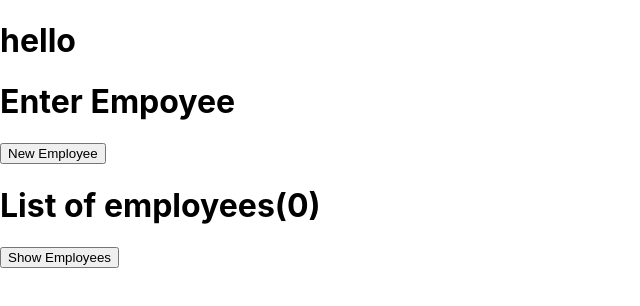
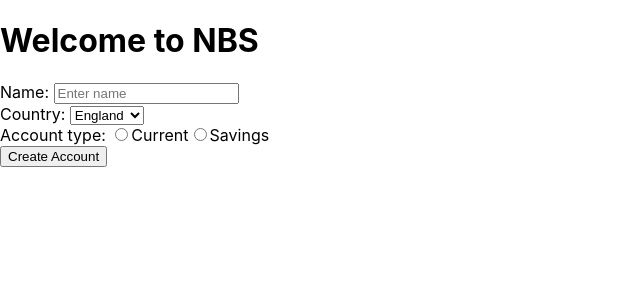
Before and after one commit to Sad-0ld-GIT/fullStackProject, a React (Create React App) app in the folder frontend/: page / in a window 1280 px wide. Shown: the top 306 px of the page, without its empty margins (0-640 px from the left). Built offline with nearby package versions, Linux system fonts and the light colour scheme.

Commit message:
react project updated

```diff
--- a/frontend/src/App.js
+++ b/frontend/src/App.js
@@ -1,14 +1,16 @@
-import logo from './logo.svg';
+// import logo from './logo.svg';
 import './App.css';
-import ShowAllEmployees from './ShowAllEmployees';
-import NewEmployee from './NewEmployee';
+// import ShowAllEmployees from './ShowAllEmployees';
+// import NewEmployee from './NewEmployee';
+import CreateAccount from './CreateAccount';
 
 function App() {
   return (
     <div>
-      <h1> hello </h1>
-      <NewEmployee/>
-      <ShowAllEmployees/>
+      <h1> Welcome to NBS </h1>
+      {/* <NewEmployee/> */}
+      {/* <ShowAllEmployees/> */}
+      <CreateAccount/>
     </div>
   );
 }
--- /dev/null
+++ b/frontend/src/CreateAccount.js
@@ -0,0 +1,33 @@
+function CreateAccount(){
+    function SaveAccount(){
+        let request = {
+            method: 'POST',
+            headers: { 'Content-Type': 'application/json' },
+            body: JSON.stringify({
+                "accno": Object.accno,
+                "name": Object.name
+             })
+        };
+        fetch('http://127.0.0.1:8000/createAccount',request)
+    }
+    return(
+        <>
+            <form>
+                Name: <input type="text" placeholder="Enter name" id="name"></input><br/>
+                Country: <select id="country">
+                    <option value="England">England</option>
+                    <option value="Ireland">Ireland</option>
+                    <option value="Scotland">Scotland</option>
+                    <option value="Wales">Wales</option>
+                </select><br/>
+                Account type: <input type="radio" name="accountType" id="current" value="Current"/>
+                    <label for="current">Current</label>
+                <input type="radio" name="accountType" id="savings" value="Savings"/>
+                    <label for="savings">Savings</label><br/>
+                <input type="Button" value="Create Account" onClick={ ()=> SaveAccount()}/>
+            </form>
+        </>
+    )
+}
+
+export default CreateAccount;
```
Also changed, not shown: 1 other file (tests, documents, lock files or other folders).
